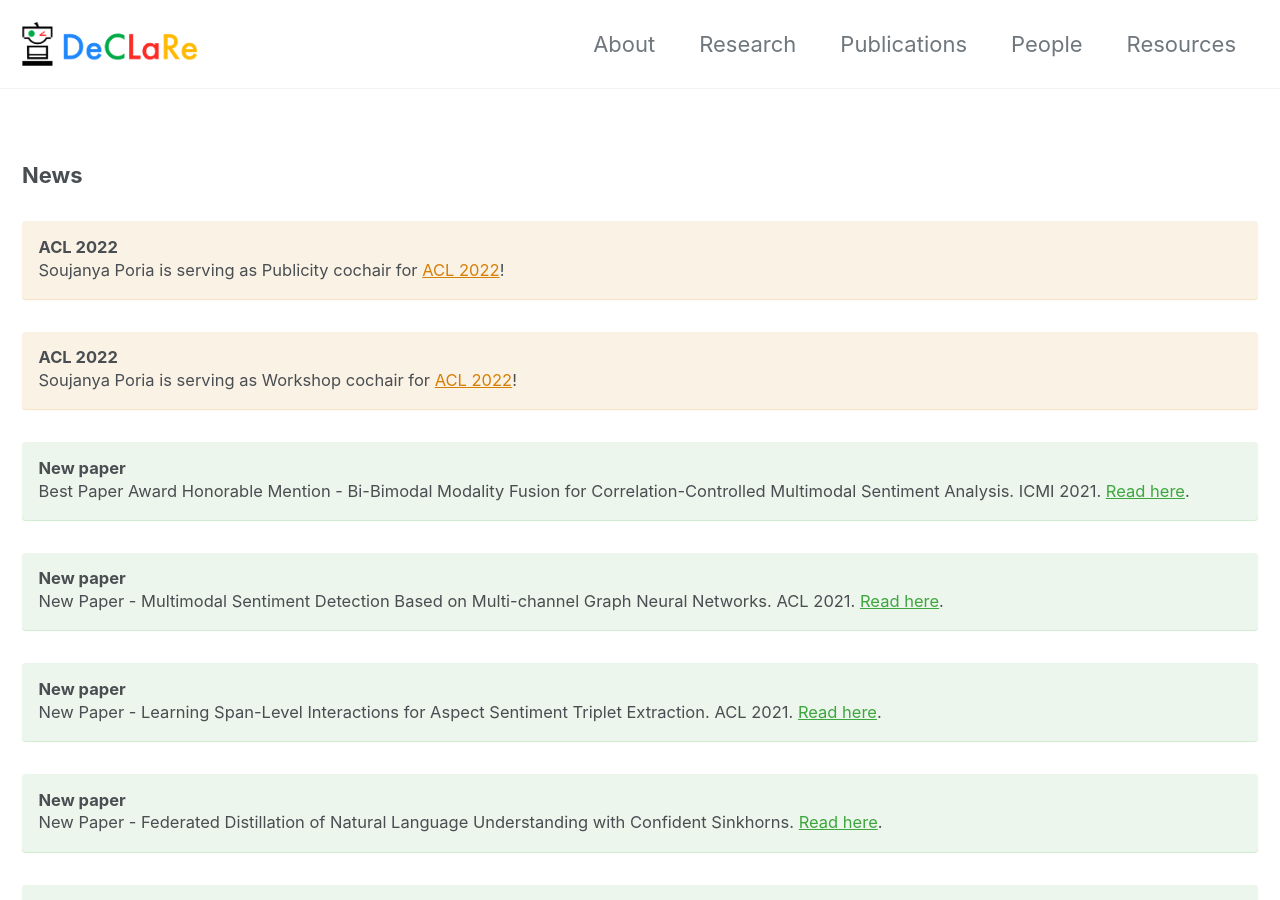
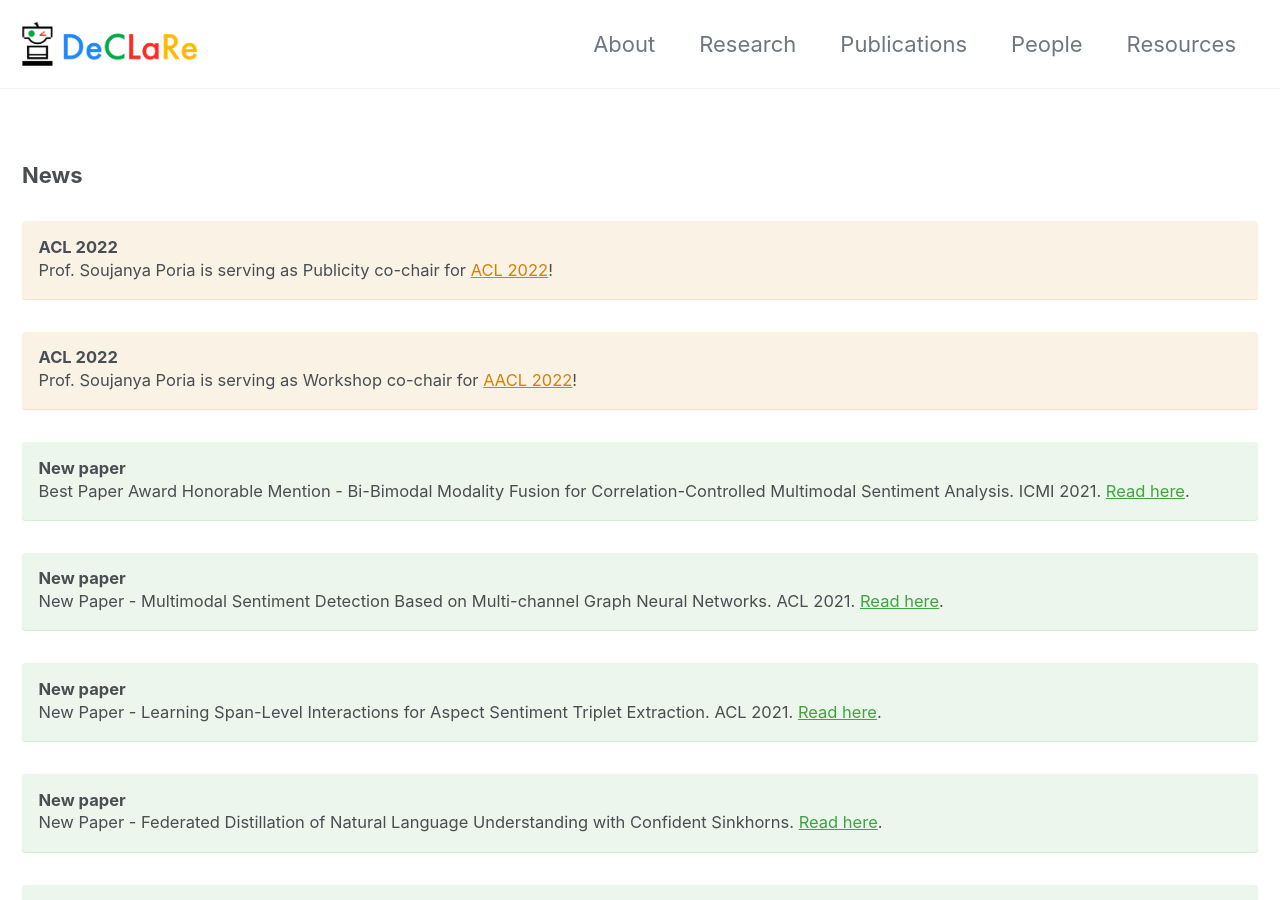
Before and after one commit to declare-lab/declare-lab.github.io, a Jekyll site: the page built from index.md, in a window 1280 px wide and 900 px high, scrolled down 324 px. Built offline with Jekyll 4.4.1, drawn with Linux system fonts in a browser that asks for light colours; cached includes are drawn as plain includes; nearby versions of some CDN libraries.

Commit message:
Update index.md

```diff
--- a/index.md
+++ b/index.md
@@ -20,13 +20,13 @@ logo:
 
 <div class="notice--warning">
   <h4>ACL 2022</h4>
-  <p>Soujanya Poria is serving as Publicity cochair for <a href="https://www.2022.aclweb.org/" target="_blank">ACL 2022</a>!
+  <p>Prof. Soujanya Poria is serving as Publicity co-chair for <a href="https://www.2022.aclweb.org/" target="_blank">ACL 2022</a>!
   </p>
 </div>
 
 <div class="notice--warning">
   <h4>ACL 2022</h4>
-  <p>Soujanya Poria is serving as Workshop cochair for <a href="https://www.2022.aclweb.org/" target="_blank">ACL 2022</a>!
+  <p>Prof. Soujanya Poria is serving as Workshop co-chair for <a href="https://www.2022.aclweb.org/" target="_blank">AACL 2022</a>!
   </p>
 </div>
 
```
